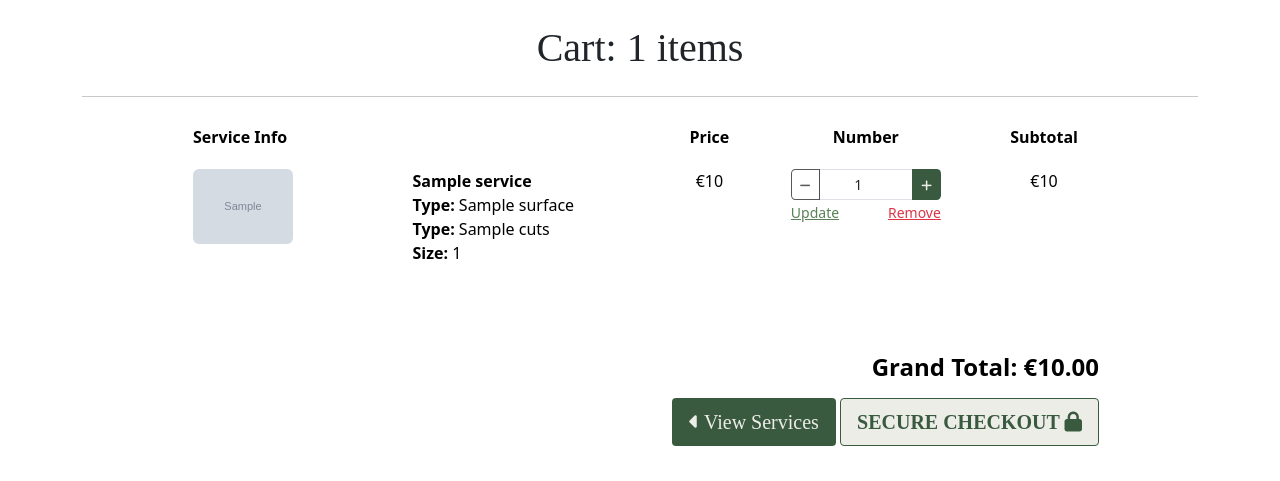
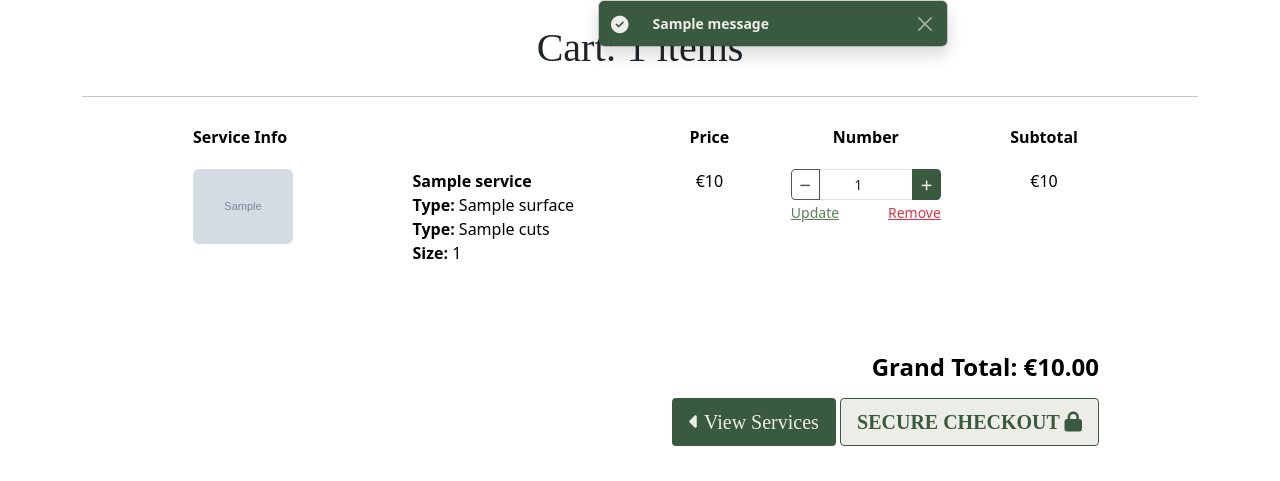
Before and after one commit to simonhw/gardening-services, a Django app: template cart/templates/cart/cart.html in a window 1280 px wide. Shown: the part 168-649 px from the top of the page. Run offline with Django 4.2, Linux system fonts and the light colour scheme; the template is opened without the code that fills it: most values are stand-ins (such as "Sample title", 1, 10 or a date in 2020); grey boxes marked "Sample" are stand-in pictures; one stand-in notice (Sample message) is shown; some libraries are stand-ins or nearby versions; some web fonts are replaced.

Commit message:
Feat: Add toast message functionality and styling.

```diff
--- a/cart/views.py
+++ b/cart/views.py
@@ -1,5 +1,6 @@
 from django.shortcuts import render, redirect, reverse, HttpResponse
 from django.contrib import messages
+from services.models import Service
 
 
 def view_cart(request):
@@ -16,6 +17,7 @@ def add_to_cart(request, item_id):
     Add the service to the shopping cart with its relevant options
     """
 
+    service = Service.objects.get(pk=item_id)
     number = int(request.POST.get('number'))
     redirect_url = request.POST.get('redirect_url')
 
@@ -87,8 +89,10 @@ def add_to_cart(request, item_id):
     else:
         if item_id in list(cart.keys()):
             cart[item_id] += number
+            messages.warning(request, f'Added {service.name} x{number} to cart.')
         else:
             cart[item_id] = number
+            messages.info(request, f'Added {service.name} x{number} to cart.')
 
     request.session['cart'] = cart
 
--- a/gardening/settings.py
+++ b/gardening/settings.py
@@ -90,6 +90,8 @@ TEMPLATES = [
     },
 ]
 
+MESSAGE_STORAGE = 'django.contrib.messages.storage.session.SessionStorage'
+
 AUTHENTICATION_BACKENDS = [
     'django.contrib.auth.backends.ModelBackend',
     'allauth.account.auth_backends.AuthenticationBackend',
--- a/static/css/style.css
+++ b/static/css/style.css
@@ -12,6 +12,8 @@
 
 .custom-toast {
     overflow: visible;
+    margin-left: auto;
+    /* margin-right: auto; */
 }
 
 #logo-and-text.flex-center {
--- a/templates/base.html
+++ b/templates/base.html
@@ -118,9 +118,19 @@
         <div id="messages-div" class="container-fluid text-center">
             <div class="row">
                 <!-- <div class="col-10 offset-1 col-md-6 offset-md-3 col-lg-4 offset-lg-4"> -->
-                <div class="col-10 offset-1">
+                <div class="col-xs-10 offset-xs-1 col-sm-12 col-lg-8 offset-lg-2 col-xl-6 offset-xl-3">
                     {% for message in messages %}
-                    {% include 'includes/toasts/toast_success.html' %}
+                        {% with message.level as level %}
+                        {% if level == 40 %}
+                            {% include 'includes/toasts/toast_error.html' %}
+                        {% elif level == 30 %}
+                            {% include 'includes/toasts/toast_warning.html' %}
+                        {% elif level == 25 %}
+                            {% include 'includes/toasts/toast_success.html' %}
+                        {% else %}
+                            {% include 'includes/toasts/toast_info.html' %}
+                        {% endif %}
+                        {% endwith %}
                     {% endfor %}
                 </div>
             </div>
--- /dev/null
+++ b/templates/includes/toasts/toast_success.html
@@ -0,0 +1,14 @@
+<div class="toast custom-toast hunter-green-bg isabelline" data-bs-autohide="false">
+<div class="toast-body">
+    <div class="d-flex gap-4">
+    <span><i class="fa-solid fa-circle-check fa-lg"></i></span>
+    <div class="d-flex flex-grow-1 align-items-center">
+        <span class="fw-semibold">{{ message | safe }}</span>
+        <button type="button"
+        class="btn-close btn-close-white btn-close-sm ms-auto"
+        data-bs-dismiss="toast"
+        aria-label="Close"></button>
+    </div>
+    </div>
+</div>
+</div>
```
Also changed, not shown: templates/includes/toasts/toast_error.html (added, +14 -0 lines), templates/includes/toasts/toast_info.html (added, +14 -0 lines), templates/includes/toasts/toast_warning.html (added, +14 -0 lines).
